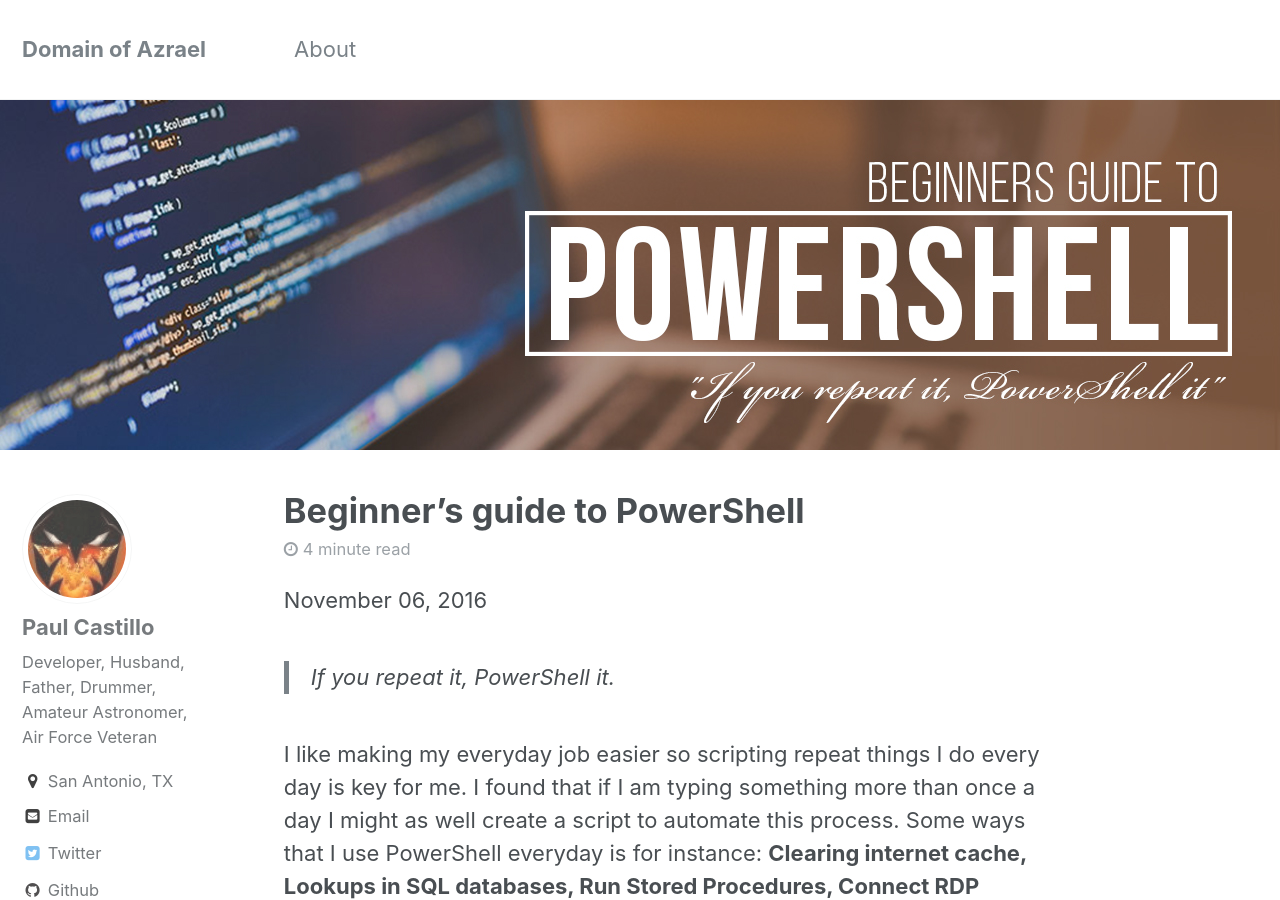
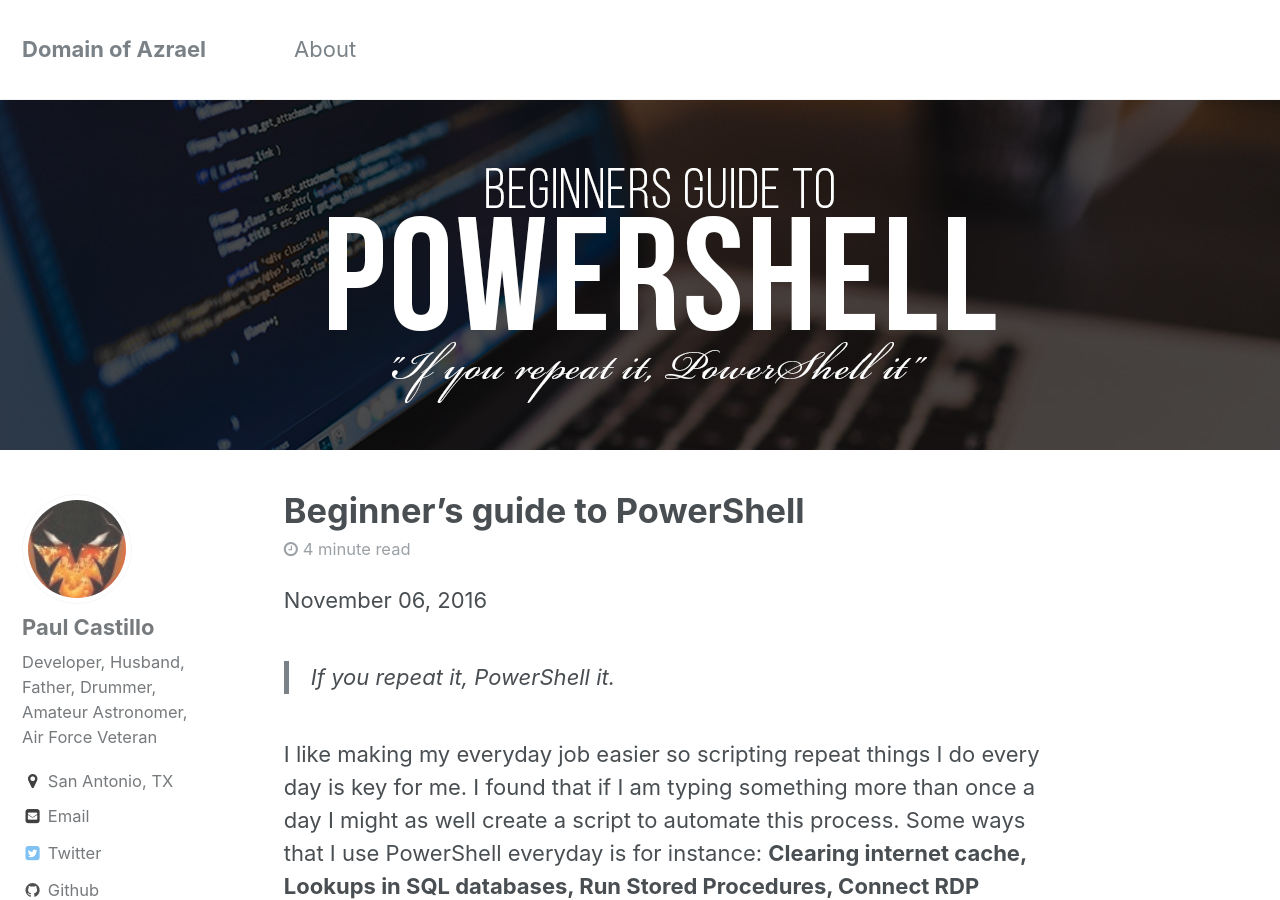
Before and after one commit to pcast01/pcast01.github.io, a Jekyll site: the page built from _posts/2016-11-06-get-started-with-Powershell.md, in a window 1280 px wide and 900 px high. Built offline with Jekyll 4.4.1, drawn with Linux system fonts in a browser that asks for light colours; comment, search, counter and statistics services are not loaded.

Commit message:
Changed Headers.

```diff
--- a/_posts/2016-11-06-get-started-with-Powershell.md
+++ b/_posts/2016-11-06-get-started-with-Powershell.md
@@ -3,8 +3,8 @@
 title: Beginner's guide to PowerShell
 excerpt: ""
 header:
-        image: /assets/images/poshRect.jpg
-        teaser: /assets/images/poshRect.jpg
+        image: /assets/images/poshBlack.jpg
+        teaser: /assets/images/poshBlack.jpg
 
 tags: [PowerShell]
 
```
Also changed, not shown: _posts/2016-11-18-get-started-with-Powershell-part2.md (+2 -2 lines).
